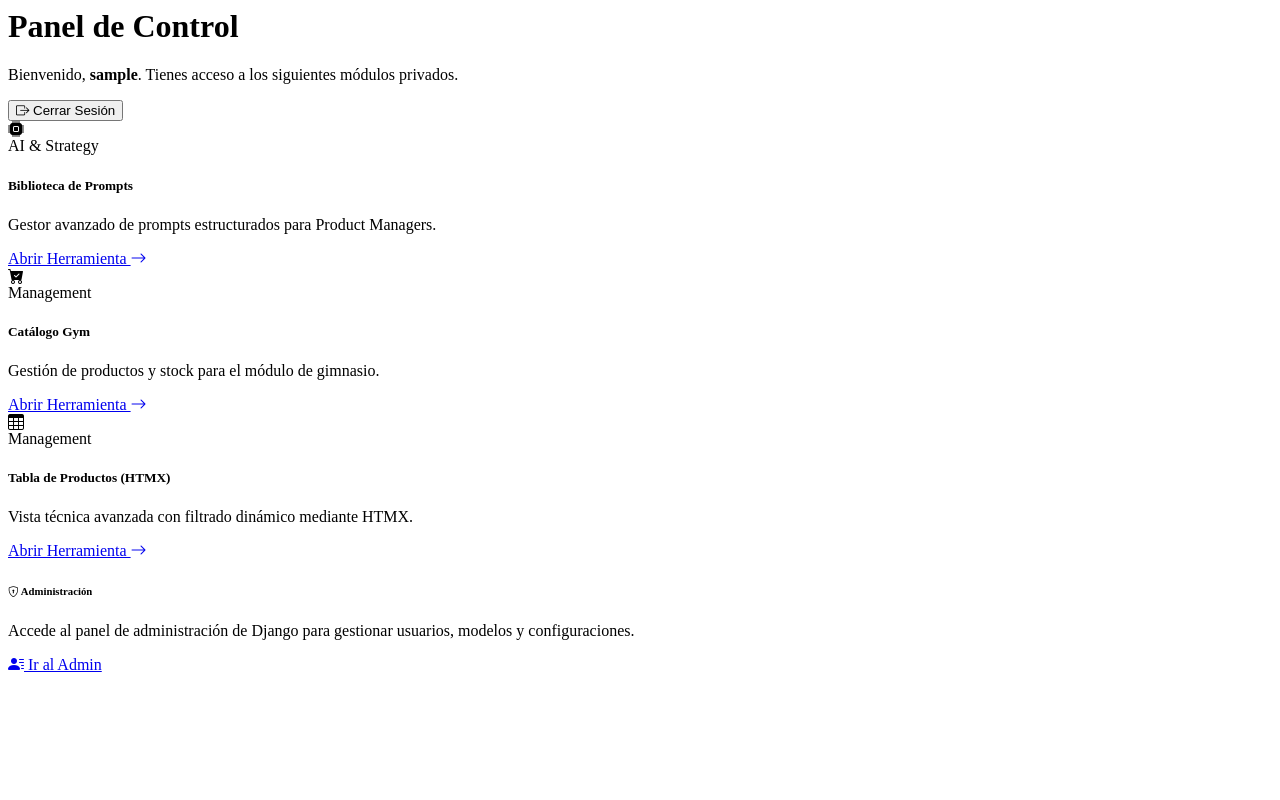
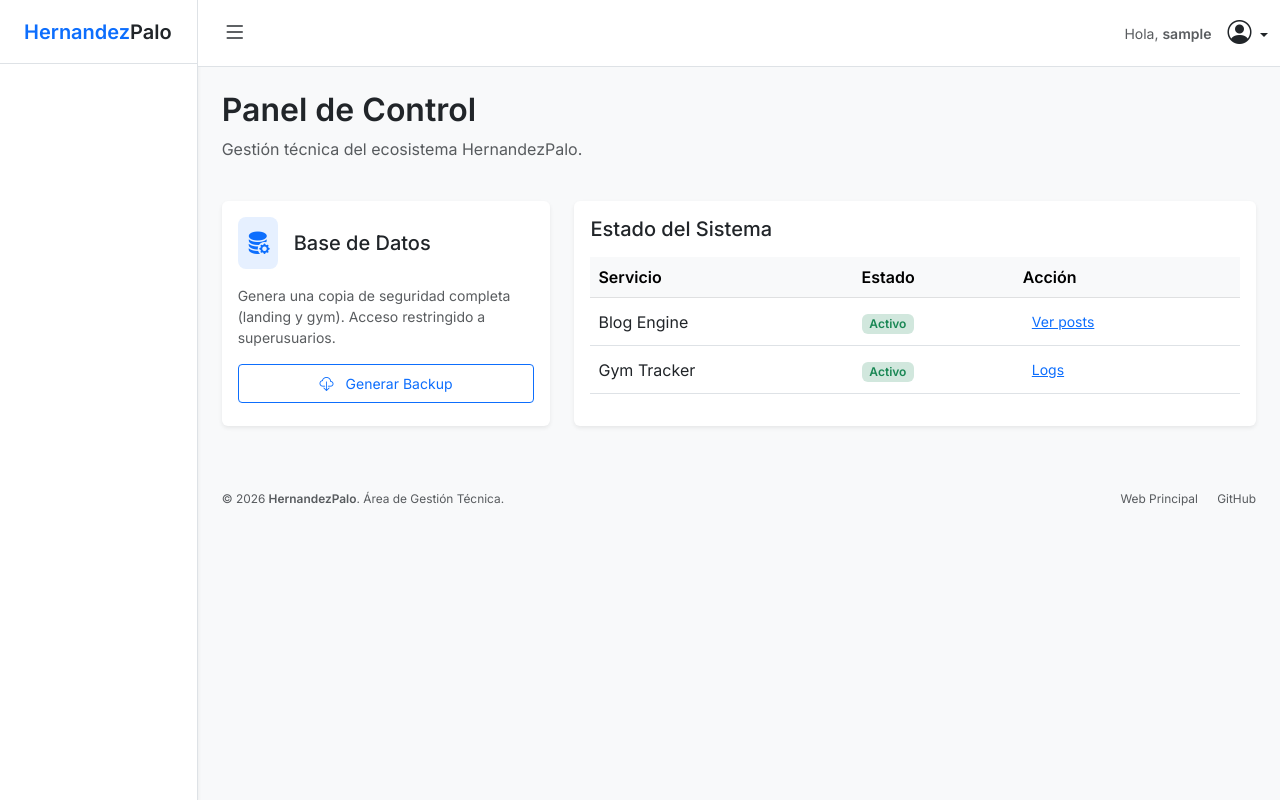
Before and after one commit to hernandezpalo83/porfolio, a Django app: page /private/ in a window 1280 px wide. Run offline with Django 5.2, Linux system fonts and the light colour scheme; the visitor is signed in with stand-in values (Sample User, id 1); data that the repository does not hold is empty; some libraries are stand-ins or nearby versions.

Commit message:
Zona privada creada con login y portal moderno.

```diff
--- a/app/config/settings.py
+++ b/app/config/settings.py
@@ -98,6 +98,7 @@ TEMPLATES = [
                 'django.contrib.auth.context_processors.auth',
                 'django.contrib.messages.context_processors.messages',
                 'app.config.context_processors.brand_assets',
+                'app.landing.context_processors.menu_int_processor',
             ],
         },
     },
@@ -178,7 +179,8 @@ STATIC_URL = 'static/'
 
 DEFAULT_AUTO_FIELD = 'django.db.models.BigAutoField'
 
-LOGIN_REDIRECT_URL = 'private'
+LOGIN_REDIRECT_URL = 'landing:private_area'
+LOGOUT_REDIRECT_URL = 'landing:index'
 LOGIN_URL = 'login'
 
 STATIC_URL = '/static/'
--- /dev/null
+++ b/app/landing/context_processors.py
@@ -0,0 +1,22 @@
+from .models import MenuItem
+from django.db.models import Q
+
+def menu_int_processor(request):
+    if not request.user.is_authenticated:
+        return {'menu_items_int': []}
+
+    # Obtenemos los grupos del usuario actual
+    user_groups = request.user.groups.all()
+
+    # Filtramos ítems activos, de primer nivel (sin padre) y que pertenezcan a los grupos del usuario
+    # Si un ítem no tiene grupos asignados, podrías decidir si es público para todos los logueados
+    menu_items = MenuItem.objects.filter(
+        parent__isnull=True,
+        is_active=True
+    ).filter(
+        Q(groups__in=user_groups) | Q(groups__isnull=True)
+    ).distinct().prefetch_related('submenus')
+
+    return {
+        'menu_items_int': menu_items
+    }
--- /dev/null
+++ b/app/landing/static/landing/css/private_portal.css
@@ -0,0 +1,68 @@
+:root {
+    --sidebar-width: 260px;
+    --sidebar-collapsed-width: 70px;
+    --gemini-bg: #f8f9fa;
+    --gemini-primary: #1a73e8;
+}
+
+body {
+    font-family: 'Inter', sans-serif;
+    overflow-x: hidden;
+}
+
+#wrapper {
+    min-height: 100vh;
+}
+
+/* Sidebar Styling */
+#sidebar {
+    width: var(--sidebar-width);
+    transition: all 0.3s cubic-bezier(0.4, 0, 0.2, 1);
+    min-height: 100vh;
+}
+
+#sidebar .sidebar-heading {
+    height: 64px;
+}
+
+#sidebar .list-group-item {
+    color: #444746;
+    display: flex;
+    align-items: center;
+    white-space: nowrap;
+}
+
+#sidebar .list-group-item:hover {
+    background-color: #f1f3f4;
+    color: var(--gemini-primary);
+}
+
+#sidebar .list-group-item i {
+    font-size: 1.25rem;
+    min-width: 24px;
+}
+
+/* Sidebar Collapsed State */
+#wrapper.toggled #sidebar {
+    width: var(--sidebar-collapsed-width);
+}
+
+#wrapper.toggled #sidebar .menu-text {
+    display: none;
+}
+
+#wrapper.toggled #sidebar .sidebar-heading span {
+    display: none;
+}
+
+#page-content-wrapper {
+    flex-grow: 1;
+    min-width: 0;
+}
+
+/* Footer style */
+footer {
+    background: transparent;
+    color: #70757a;
+    font-size: 0.85rem;
+}
--- /dev/null
+++ b/app/landing/static/landing/js/private_portal.js
@@ -0,0 +1,51 @@
+document.addEventListener('DOMContentLoaded', function() {
+    const sidebarToggle = document.getElementById('sidebarToggle');
+    const wrapper = document.getElementById('wrapper');
+
+    // Toggle Sidebar
+    if (sidebarToggle) {
+        sidebarToggle.addEventListener('click', event => {
+            event.preventDefault();
+            wrapper.classList.toggle('toggled');
+
+            // Guardar preferencia del usuario en localStorage
+            const isCollapsed = wrapper.classList.contains('toggled');
+            localStorage.setItem('sidebarCollapsed', isCollapsed);
+        });
+    }
+
+    // Mantener estado al recargar
+    if (localStorage.getItem('sidebarCollapsed') === 'true') {
+        wrapper.classList.add('toggled');
+    }
+
+    // Inicializar Tooltips de Bootstrap para el modo colapsado
+    const tooltipTriggerList = [].slice.call(document.querySelectorAll('[data-bs-toggle="tooltip"]'));
+    tooltipTriggerList.map(function (tooltipTriggerEl) {
+        return new bootstrap.Tooltip(tooltipTriggerEl, {
+            // Solo mostrar si el sidebar está colapsado
+            trigger: 'hover'
+        });
+    });
+});
+
+// Manejo de la acción de Backup con feedback
+const backupForm = document.getElementById('backupForm');
+if (backupForm) {
+    backupForm.addEventListener('submit', function() {
+        const btn = this.querySelector('button');
+        const originalText = btn.innerHTML;
+
+        // Efecto visual de carga
+        btn.disabled = true;
+        btn.innerHTML = '<span class="spinner-border spinner-border-sm me-2"></span> Procesando...';
+
+        // Nota: El formulario se enviará normalmente,
+        // pero esto mejora la UX para evitar clics dobles.
+        setTimeout(() => {
+            // Restauramos después de un tiempo por si es descarga de archivo
+            btn.disabled = false;
+            btn.innerHTML = originalText;
+        }, 5000);
+    });
+}
--- a/app/landing/templates/landing/includes/contact.html
+++ b/app/landing/templates/landing/includes/contact.html
@@ -4,7 +4,7 @@
     </div>
     <div class="row contact-form">
         <div class="col-twelve">
-            <form name="contactForm" id="contactForm" method="post" action="{% url 'home' %}#contact">
+            <form name="contactForm" id="contactForm" method="post" action="{% url 'landing:index' %}#contact">
                 {% csrf_token %}
                 <fieldset>
                     <div class="form-field"><input name="nombre" type="text" placeholder="Tu Nombre" required style="width:100%;"></div>
--- /dev/null
+++ b/app/landing/templates/landing/includes/footer_int.html
@@ -0,0 +1,14 @@
+<footer class="mt-auto py-3 bg-transparent">
+    <div class="container-fluid px-4">
+        <div class="d-flex align-items-center justify-content-between small">
+            <div class="text-muted">
+                &copy; {% now "Y" %} <strong>HernandezPalo</strong>.
+                <span class="d-none d-sm-inline">Área de Gestión Técnica.</span>
+            </div>
+            <div>
+                <a href="https://hernandezpalo.es" target="_blank" class="text-decoration-none text-muted me-3">Web Principal</a>
+                <a href="https://github.com/hernandezpalo83" target="_blank" class="text-decoration-none text-muted">GitHub</a>
+            </div>
+        </div>
+    </div>
+</footer>
--- /dev/null
+++ b/app/landing/templates/landing/includes/menu_int.html
@@ -0,0 +1,36 @@
+<div class="bg-white border-end shadow-sm" id="sidebar">
+    <div class="sidebar-heading border-bottom bg-white d-flex align-items-center px-4">
+        <span class="fw-bold fs-5 text-primary">Hernandez<span class="text-dark">Palo</span></span>
+    </div>
+
+    <div class="list-group list-group-flush mt-3 px-2">
+        {% for item in menu_items_int %}
+            {% if not item.submenus.all %}
+                <a href="{% if item.url_name %}{% url 'landing:'|add:item.url_name %}{% else %}#{% endif %}"
+                   class="list-group-item list-group-item-action border-0 rounded-3 mb-1 py-2"
+                   data-bs-toggle="tooltip" data-bs-placement="right" title="{{ item.title }}">
+                    <i class="{{ item.icon }} me-2"></i>
+                    <span class="menu-text">{{ item.title }}</span>
+                </a>
+            {% else %}
+                <div class="mb-1">
+                    <button class="list-group-item list-group-item-action border-0 rounded-3 py-2 d-flex align-items-center w-100"
+                            data-bs-toggle="collapse" data-bs-target="#sub-{{ item.id }}" aria-expanded="false">
+                        <i class="{{ item.icon }} me-2"></i>
+                        <span class="menu-text flex-grow-1">{{ item.title }}</span>
+                        <i class="bi bi-chevron-down ms-auto menu-text small"></i>
+                    </button>
+                    <div class="collapse ms-3 mt-1" id="sub-{{ item.id }}">
+                        {% for sub in item.submenus.all %}
+                            <a href="{% if sub.url_name %}{% url 'landing:'|add:sub.url_name %}{% else %}#{% endif %}"
+                               class="list-group-item list-group-item-action border-0 rounded-3 py-2 small">
+                                <i class="{{ sub.icon }} me-2"></i>
+                                <span class="menu-text">{{ sub.title }}</span>
+                            </a>
+                        {% endfor %}
+                    </div>
+                </div>
+            {% endif %}
+        {% endfor %}
+    </div>
+</div>
--- /dev/null
+++ b/app/landing/templates/landing/includes/navbar_int.html
@@ -0,0 +1,28 @@
+<nav class="navbar navbar-expand-lg navbar-light bg-white border-bottom sticky-top">
+    <div class="container-fluid">
+        <button class="btn btn-link text-dark" id="sidebarToggle">
+            <i class="bi bi-list fs-4"></i>
+        </button>
+
+        <div class="ms-auto d-flex align-items-center">
+            <span class="me-3 text-muted small d-none d-md-inline">
+                Hola, <strong>{{ request.user.username }}</strong>
+            </span>
+            <div class="dropdown">
+                <a href="#" class="d-block link-dark text-decoration-none dropdown-toggle" data-bs-toggle="dropdown">
+                    <i class="bi bi-person-circle fs-4"></i>
+                </a>
+                <ul class="dropdown-menu dropdown-menu-end shadow border-0">
+                    <li><a class="dropdown-item" href="{% url 'landing:index' %}">Ir al sitio</a></li>
+                    <li><hr class="dropdown-divider"></li>
+                    <li>
+                        <form action="{% url 'logout' %}" method="post">
+                            {% csrf_token %}
+                            <button type="submit" class="dropdown-item text-danger">Cerrar sesión</button>
+                        </form>
+                    </li>
+                </ul>
+            </div>
+        </div>
+    </div>
+</nav>
--- /dev/null
+++ b/app/landing/templates/landing/layouts/base_int.html
@@ -0,0 +1,33 @@
+{% load static %}
+<!DOCTYPE html>
+<html lang="es">
+<head>
+    <meta charset="UTF-8">
+    <meta name="viewport" content="width=device-width, initial-scale=1.0">
+    <title>HernandezPalo | Interno</title>
+    <link href="https://cdn.jsdelivr.net/npm/bootstrap@5.3.0/dist/css/bootstrap.min.css" rel="stylesheet">
+    <link rel="stylesheet" href="https://cdn.jsdelivr.net/npm/bootstrap-icons@1.11.0/font/bootstrap-icons.css">
+    <link href="https://fonts.googleapis.com/css2?family=Inter:wght@300;400;500;600&display=swap" rel="stylesheet">
+    <link rel="stylesheet" href="{% static 'landing/css/private_portal.css' %}">
+</head>
+<body class="bg-light">
+
+    <div class="d-flex" id="wrapper">
+        {% include 'landing/includes/menu_int.html' %}
+
+        <div id="page-content-wrapper">
+            {% include 'landing/includes/navbar_int.html' %}
+
+            <main class="container-fluid p-4">
+                {% block content %}
+                {% endblock %}
+            </main>
+
+            {% include 'landing/includes/footer_int.html' %}
+        </div>
+    </div>
+
+    <script src="https://cdn.jsdelivr.net/npm/bootstrap@5.3.0/dist/js/bootstrap.bundle.min.js"></script>
+    <script src="{% static 'landing/js/private_portal.js' %}"></script>
+</body>
+</html>
--- /dev/null
+++ b/app/landing/templates/landing/private_dashboard.html
@@ -0,0 +1,65 @@
+{% extends 'landing/layouts/base_int.html' %}
+
+{% block content %}
+<div class="row">
+    <div class="col-12 mb-4">
+        <h2 class="fw-bold">Panel de Control</h2>
+        <p class="text-muted">Gestión técnica del ecosistema HernandezPalo.</p>
+    </div>
+
+    <div class="col-md-6 col-lg-4 mb-4">
+        <div class="card border-0 shadow-sm h-100">
+            <div class="card-body">
+                <div class="d-flex align-items-center mb-3">
+                    <div class="bg-primary bg-opacity-10 p-2 rounded-3 me-3">
+                        <i class="bi bi-database-fill-gear text-primary fs-4"></i>
+                    </div>
+                    <h5 class="card-title mb-0">Base de Datos</h5>
+                </div>
+                <p class="card-text small text-muted">
+                    Genera una copia de seguridad completa (landing y gym). Acceso restringido a superusuarios.
+                </p>
+
+                <form action="{% url 'landing:db_backup' %}" method="post" id="backupForm">
+                    {% csrf_token %}
+                    <input type="hidden" name="action" value="export">
+                    <button type="submit" class="btn btn-outline-primary btn-sm w-100 py-2">
+                        <i class="bi bi-cloud-download me-2"></i> Generar Backup
+                    </button>
+                </form>
+            </div>
+        </div>
+    </div>
+
+    <div class="col-md-6 col-lg-8 mb-4">
+        <div class="card border-0 shadow-sm h-100">
+            <div class="card-body">
+                <h5 class="mb-3">Estado del Sistema</h5>
+                <div class="table-responsive">
+                    <table class="table table-hover align-middle">
+                        <thead class="table-light">
+                            <tr>
+                                <th>Servicio</th>
+                                <th>Estado</th>
+                                <th>Acción</th>
+                            </tr>
+                        </thead>
+                        <tbody>
+                            <tr>
+                                <td>Blog Engine</td>
+                                <td><span class="badge bg-success-subtle text-success">Activo</span></td>
+                                <td><a href="{% url 'blog:post_list' %}" class="btn btn-sm btn-link">Ver posts</a></td>
+                            </tr>
+                            <tr>
+                                <td>Gym Tracker</td>
+                                <td><span class="badge bg-success-subtle text-success">Activo</span></td>
+                                <td><button class="btn btn-sm btn-link">Logs</button></td>
+                            </tr>
+                        </tbody>
+                    </table>
+                </div>
+            </div>
+        </div>
+    </div>
+</div>
+{% endblock %}
--- a/app/landing/urls.py
+++ b/app/landing/urls.py
@@ -4,10 +4,13 @@ from django.conf import settings
 from django.contrib.auth.views import LogoutView
 
 
+app_name = 'landing'
+
 urlpatterns = [
-    path('', views.home, name='home'),
-    path('private/', views.private_area, name='private'),
+    path('', views.home, name='index'),
+    path('private/', views.private_area, name='private_area'),
     path('accounts/profile/', views.profile, name='profile'),
     path('logout/', LogoutView.as_view(next_page=settings.LOGOUT_REDIRECT_URL), name='logout'),
+    path('private/db-backup/', views.db_backup, name='db_backup'),
 
 ]
--- a/app/landing/views.py
+++ b/app/landing/views.py
@@ -18,33 +18,11 @@ def error_404_view(request, exception):
 
 @login_required
 def private_area(request):
-    # Definimos los módulos que quieres mostrar en el Dashboard
-    # 'url_name' debe coincidir con el 'name' definido en tus urlpatterns
-    modules = [
-        {
-            'title': 'Biblioteca de Prompts',
-            'description': 'Gestor avanzado de prompts estructurados para Product Managers.',
-            'url_name': 'prompt_library',
-            'icon': 'bi-cpu-fill', # Iconos de Bootstrap
-            'category': 'AI & Strategy'
-        },
-        {
-            'title': 'Catálogo Gym',
-            'description': 'Gestión de productos y stock para el módulo de gimnasio.',
-            'url_name': 'lista_productos',
-            'icon': 'bi-cart-check-fill',
-            'category': 'Management'
-        },
-        {
-            'title': 'Tabla de Productos (HTMX)',
-            'description': 'Vista técnica avanzada con filtrado dinámico mediante HTMX.',
-            'url_name': 'product_list',
-            'icon': 'bi-table',
-            'category': 'Management'
-        },
-    ]
-
-    return render(request, 'landing/private.html', {'modules': modules})
+    # Aquí puedes añadir lógica para contar posts, ver fecha del último backup, etc.
+    context = {
+        'segment': 'dashboard', # Útil para marcar el menú activo
+    }
+    return render(request, 'landing/private_dashboard.html', context)
 
 @login_required
 def profile(request):
@@ -98,6 +76,8 @@ def is_superuser(user):
 
 @user_passes_test(is_superuser)
 def export_data_view(request):
+
+
     """
     Exporta los datos de las apps landing y gym a un JSON descargable.
     Solo accesible por superusuarios.
@@ -119,3 +99,19 @@ def export_data_view(request):
     response["Content-Disposition"] = 'attachment; filename="db_backup.json"'
 
     return response
+
+@login_required
+@user_passes_test(lambda u: u.is_superuser) # Seguridad: solo superusuarios
+def db_backup(request):
+    if request.method == 'POST':
+        action = request.POST.get('action')
+
+        if action == 'export':
+            # TODO: Aquí programaremos la lógica de exportación real
+            # Por ahora, simulamos el éxito para validar la ruta
+            messages.success(request, "Copia de seguridad solicitada correctamente.")
+
+        return redirect('landing:private_area')
+
+    # Si alguien intenta entrar por GET, lo mandamos de vuelta
+    return redirect('landing:private_area')
```
Also changed, not shown: app/landing/admin.py (+35 -0 lines), app/landing/models.py (+13 -0 lines), app/landing/templates/landing/login.html (+168 -60 lines), app/landing/migrations/0011_menuitem.py (added).
